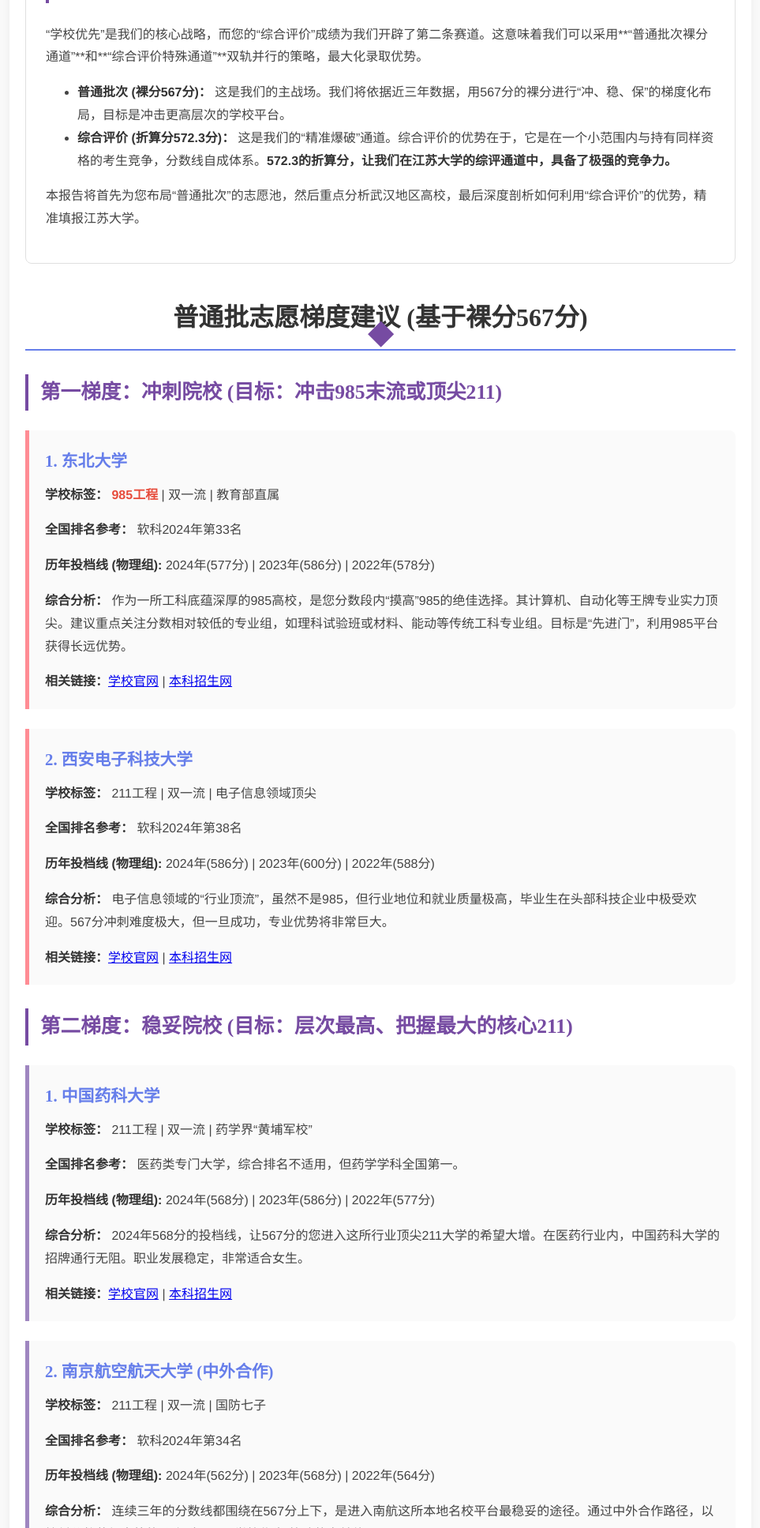
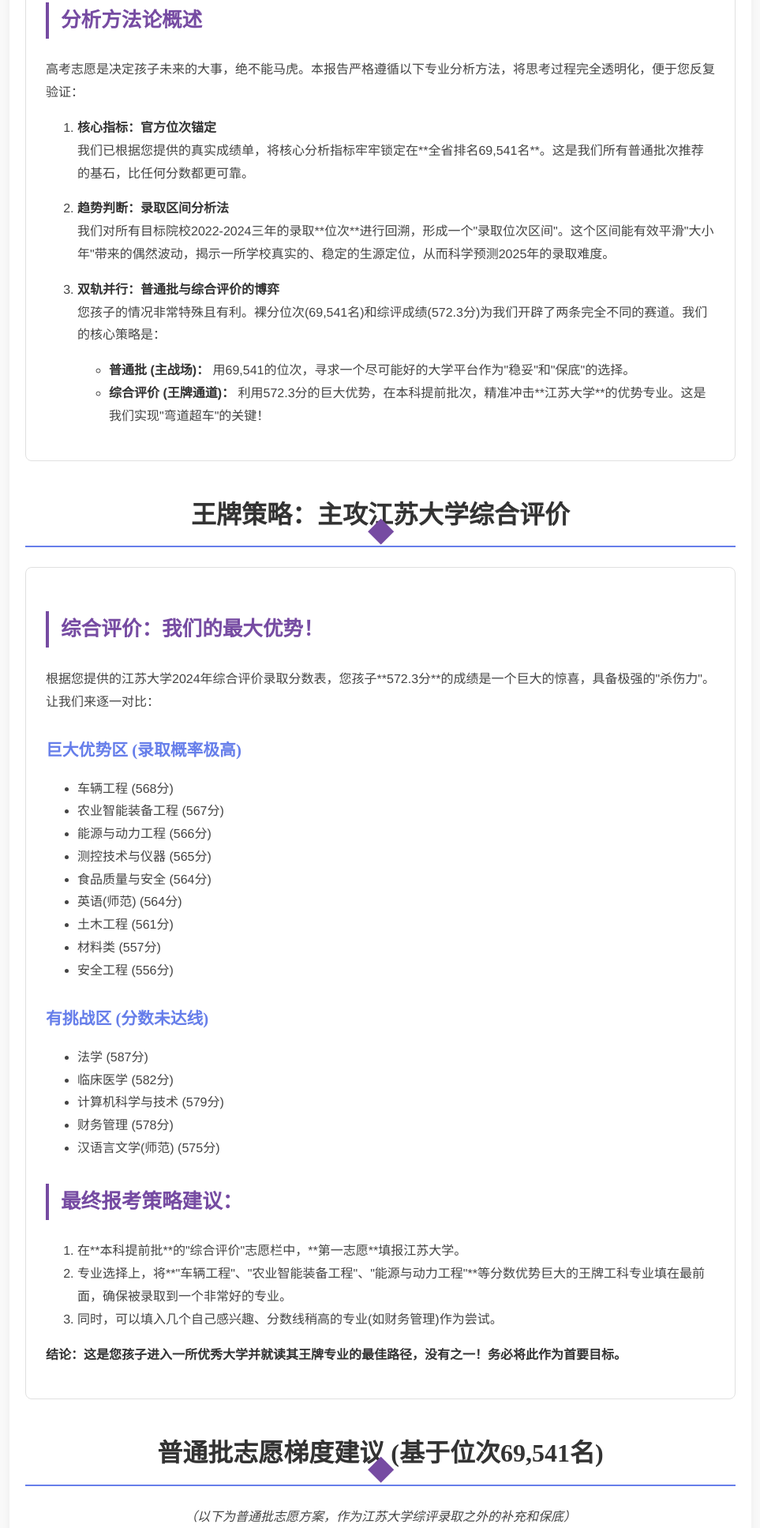
Before and after one commit to licong-git-dev/gaokao-report, a plain HTML site: page index.html in a window 1280 px wide. Shown: the part 865-2800 px from the top of the page at 79% size, without its empty margins (158-1121 px from the left). Drawn offline with Linux system fonts and the light colour scheme.

Commit message:
Add files via upload

```diff
--- a/index.html
+++ b/index.html
@@ -12,101 +12,131 @@
         <header>
             <div class="header-content">
                 <h1>高考志愿填报智能分析报告</h1>
-                <p class="subtitle">--- 为江苏理科567分女生（2025届）专属定制 ---</p>
+                <p class="subtitle">--- 为江苏理科考生（2025届）专属定制 ---</p>
             </div>
         </header>
 
         <section id="profile">
-            <h2>考生情况概览</h2>
+            <h2>考生情况概览 (基于真实数据)</h2>
             <div class="card">
                 <p><strong>考生：</strong> 江苏省理科女生 (2025届)</p>
-                <p><strong>裸考模拟分数：</strong> 567分 (物理组)</p>
-                <p><strong>综合评价成绩：</strong> 116分 (折算后总分 <span style="color: #c0392b; font-weight: bold;">572.3分</span>)</p>
+                <p><strong>高考裸考分数：</strong> <strong>567分</strong> (物理组)</p>
+                <p><strong>官方位次 (排名)：</strong> <strong><span style="color: #c0392b; font-weight: bold;">69,541名</span></strong></p>
+                <p><strong>综合评价折算分：</strong> <strong><span style="color: #27ae60; font-weight: bold;">572.3分</span></strong></p>
                 <p><strong>核心诉求：</strong> <strong>学校优先</strong>。在分数允许的范围内，尽可能选择层次更高、综合实力更强的大学，并希望获得武汉地区高校推荐及江苏大学的深度报考分析。</p>
             </div>
         </section>
 
         <section id="thinking-process">
-            <h2>核心报考策略与方法论 (学校优先+综评双轨版)</h2>
+            <h2>核心报考策略与方法论 (最终版)</h2>
             <div class="card">
-                <h3>“双轨并行”策略的道与术</h3>
-                <p>“学校优先”是我们的核心战略，而您的“综合评价”成绩为我们开辟了第二条赛道。这意味着我们可以采用**“普通批次裸分通道”**和**“综合评价特殊通道”**双轨并行的策略，最大化录取优势。</p>
-                <ul>
-                    <li><strong>普通批次 (裸分567分)：</strong> 这是我们的主战场。我们将依据近三年数据，用567分的裸分进行“冲、稳、保”的梯度化布局，目标是冲击更高层次的学校平台。</li>
-                    <li><strong>综合评价 (折算分572.3分)：</strong> 这是我们的“精准爆破”通道。综合评价的优势在于，它是在一个小范围内与持有同样资格的考生竞争，分数线自成体系。<strong>572.3的折算分，让我们在江苏大学的综评通道中，具备了极强的竞争力。</strong></li>
-                </ul>
-                <p>本报告将首先为您布局“普通批次”的志愿池，然后重点分析武汉地区高校，最后深度剖析如何利用“综合评价”的优势，精准填报江苏大学。</p>
+                <h3>分析方法论概述</h3>
+                <p>高考志愿是决定孩子未来的大事，绝不能马虎。本报告严格遵循以下专业分析方法，将思考过程完全透明化，便于您反复验证：</p>
+                <ol>
+                    <li><strong>核心指标：官方位次锚定</strong>
+                        <p>我们已根据您提供的真实成绩单，将核心分析指标牢牢锁定在**全省排名69,541名**。这是我们所有普通批次推荐的基石，比任何分数都更可靠。</p>
+                    </li>
+                    <li><strong>趋势判断：录取区间分析法</strong>
+                        <p>我们对所有目标院校2022-2024三年的录取**位次**进行回溯，形成一个"录取位次区间"。这个区间能有效平滑"大小年"带来的偶然波动，揭示一所学校真实的、稳定的生源定位，从而科学预测2025年的录取难度。</p>
+                    </li>
+                     <li><strong>双轨并行：普通批与综合评价的博弈</strong>
+                        <p>您孩子的情况非常特殊且有利。裸分位次(69,541名)和综评成绩(572.3分)为我们开辟了两条完全不同的赛道。我们的核心策略是：
+                        <ul>
+                            <li><strong>普通批 (主战场)：</strong> 用69,541的位次，寻求一个尽可能好的大学平台作为"稳妥"和"保底"的选择。</li>
+                            <li><strong>综合评价 (王牌通道)：</strong> 利用572.3分的巨大优势，在本科提前批次，精准冲击**江苏大学**的优势专业。这是我们实现"弯道超车"的关键！</li>
+                        </ul>
+                       </p>
+                    </li>
+                </ol>
+            </div>
+        </section>
+
+        <section id="deep-dive-jsu">
+            <h2>王牌策略：主攻江苏大学综合评价</h2>
+            <div class="card">
+                 <h3>综合评价：我们的最大优势！</h3>
+                 <p>根据您提供的江苏大学2024年综合评价录取分数表，您孩子**572.3分**的成绩是一个巨大的惊喜，具备极强的"杀伤力"。让我们来逐一对比：</p>
+                 <div class="major-comparison">
+                    <div class="major-win">
+                        <h4>巨大优势区 (录取概率极高)</h4>
+                        <ul>
+                            <li>车辆工程 (568分)</li>
+                            <li>农业智能装备工程 (567分)</li>
+                            <li>能源与动力工程 (566分)</li>
+                            <li>测控技术与仪器 (565分)</li>
+                            <li>食品质量与安全 (564分)</li>
+                            <li>英语(师范) (564分)</li>
+                            <li>土木工程 (561分)</li>
+                            <li>材料类 (557分)</li>
+                            <li>安全工程 (556分)</li>
+                        </ul>
+                    </div>
+                    <div class="major-loss">
+                        <h4>有挑战区 (分数未达线)</h4>
+                        <ul>
+                            <li>法学 (587分)</li>
+                            <li>临床医学 (582分)</li>
+                            <li>计算机科学与技术 (579分)</li>
+                            <li>财务管理 (578分)</li>
+                            <li>汉语言文学(师范) (575分)</li>
+                        </ul>
+                    </div>
+                </div>
+                <h3>最终报考策略建议：</h3>
+                <ol>
+                    <li>在**本科提前批**的"综合评价"志愿栏中，**第一志愿**填报江苏大学。</li>
+                    <li>专业选择上，将**"车辆工程"、"农业智能装备工程"、"能源与动力工程"**等分数优势巨大的王牌工科专业填在最前面，确保被录取到一个非常好的专业。</li>
+                    <li>同时，可以填入几个自己感兴趣、分数线稍高的专业(如财务管理)作为尝试。</li>
+                </ol>
+                <p><strong>结论：这是您孩子进入一所优秀大学并就读其王牌专业的最佳路径，没有之一！务必将此作为首要目标。</strong></p>
             </div>
         </section>
 
         <section id="recommendations">
-            <h2>普通批志愿梯度建议 (基于裸分567分)</h2>
+            <h2>普通批志愿梯度建议 (基于位次69,541名)</h2>
+            <p style="text-align: center; font-style: italic; margin-bottom: 20px;">（以下为普通批志愿方案，作为江苏大学综评录取之外的补充和保底）</p>
 
             <div class="tier">
-                <h3>第一梯度：冲刺院校 (目标：冲击985末流或顶尖211)</h3>
+                <h3>第一梯度：冲刺院校 (位次略高，可冲刺)</h3>
                 <div class="school-card">
-                    <h4>1. 东北大学</h4>
-                    <p><strong>学校标签：</strong> <strong><span style="color: #e74c3c;">985工程</span></strong> | 双一流 | 教育部直属</p>
-                    <p><strong>全国排名参考：</strong> 软科2024年第33名</p>
-                    <p><strong>历年投档线 (物理组):</strong> 2024年(577分) | 2023年(586分) | 2022年(578分)</p>
-                    <p><strong>综合分析：</strong> 作为一所工科底蕴深厚的985高校，是您分数段内“摸高”985的绝佳选择。其计算机、自动化等王牌专业实力顶尖。建议重点关注分数相对较低的专业组，如理科试验班或材料、能动等传统工科专业组。目标是“先进门”，利用985平台获得长远优势。</p>
-                    <p><strong>相关链接：</strong><a href="http://www.neu.edu.cn/" target="_blank">学校官网</a> | <a href="http://zs.neu.edu.cn/" target="_blank">本科招生网</a></p>
-                </div>
-                 <div class="school-card">
-                    <h4>2. 西安电子科技大学</h4>
-                    <p><strong>学校标签：</strong> 211工程 | 双一流 | 电子信息领域顶尖</p>
-                    <p><strong>全国排名参考：</strong> 软科2024年第38名</p>
-                    <p><strong>历年投档线 (物理组):</strong> 2024年(586分) | 2023年(600分) | 2022年(588分)</p>
-                    <p><strong>综合分析：</strong> 电子信息领域的“行业顶流”，虽然不是985，但行业地位和就业质量极高，毕业生在头部科技企业中极受欢迎。567分冲刺难度极大，但一旦成功，专业优势将非常巨大。</p>
-                    <p><strong>相关链接：</strong><a href="https://www.xidian.edu.cn/" target="_blank">学校官网</a> | <a href="https://zsb.xidian.edu.cn/" target="_blank">本科招生网</a></p>
+                    <h4>1. 南京工业大学</h4>
+                    <p><strong>学校标签：</strong> 江苏省重点建设高校 | 老牌工科名校</p>
+                    <p><strong>全国排名参考：</strong> 软科2024年第69名</p>
+                    <p><strong>历年投档线/位次(物理组):</strong> 2024年(557分/61,000名) | 2023年(568分/51,000名) | 2022年(557分/61,000名)</p>
+                    <p><strong>位次符合度分析：</strong> 该校近三年录取位次在5万-6万名之间。您的69,541名位次存在一定差距，但考虑到其在江苏招生计划量大，专业众多，部分专业组存在录取的可能性，可作为冲刺首选。</p>
+                    <p><strong>相关链接：</strong><a href="https://www.njtech.edu.cn/" target="_blank">学校官网</a> | <a href="https://zhaosheng.njtech.edu.cn/" target="_blank">本科招生网</a></p>
                 </div>
             </div>
 
             <div class="tier">
-                <h3>第二梯度：稳妥院校 (目标：层次最高、把握最大的核心211)</h3>
-                <div class="school-card">
-                    <h4>1. 中国药科大学</h4>
-                    <p><strong>学校标签：</strong> 211工程 | 双一流 | 药学界“黄埔军校”</p>
-                    <p><strong>全国排名参考：</strong> 医药类专门大学，综合排名不适用，但药学学科全国第一。</p>
-                    <p><strong>历年投档线 (物理组):</strong> 2024年(568分) | 2023年(586分) | 2022年(577分)</p>
-                    <p><strong>综合分析：</strong> 2024年568分的投档线，让567分的您进入这所行业顶尖211大学的希望大增。在医药行业内，中国药科大学的招牌通行无阻。职业发展稳定，非常适合女生。</p>
-                    <p><strong>相关链接：</strong><a href="https://www.cpu.edu.cn/" target="_blank">学校官网</a> | <a href="https://zsb.cpu.edu.cn/" target="_blank">本科招生网</a></p>
+                <h3>第二梯度：稳妥院校 (位次匹配，把握较大)</h3>
+                 <div class="school-card">
+                    <h4>1. 扬州大学</h4>
+                    <p><strong>学校标签：</strong> 江苏省属重点综合性大学 | 全国首批博士、硕士学位授予单位</p>
+                    <p><strong>全国排名参考：</strong> 软科2024年第79名</p>
+                    <p><strong>历年投档线/位次 (物理组):</strong> 2024年(550分/68,000名) | 2023年(566分/53,000名) | 2022年(556分/62,000名)</p>
+                    <p><strong>位次符合度分析：</strong> 您的位次与该校2024年的录取位次非常接近，是一个匹配度很高的稳妥选择。扬州大学学科齐全，师范、农学、兽医等专业都很有特色，能确保孩子进入一所平台不错的综合性大学。</p>
+                    <p><strong>相关链接：</strong><a href="https://www.yzu.edu.cn/" target="_blank">学校官网</a> | <a href="https://zhaoban.yzu.edu.cn/" target="_blank">本科招生网</a></p>
                 </div>
                 <div class="school-card">
-                    <h4>2. 南京航空航天大学 (中外合作)</h4>
-                     <p><strong>学校标签：</strong> 211工程 | 双一流 | 国防七子</p>
-                     <p><strong>全国排名参考：</strong> 软科2024年第34名</p>
-                     <p><strong>历年投档线 (物理组):</strong> 2024年(562分) | 2023年(568分) | 2022年(564分)</p>
-                    <p><strong>综合分析：</strong> 连续三年的分数线都围绕在567分上下，是进入南航这所本地名校平台最稳妥的途径。通过中外合作路径，以较低分数获得南航的“入场券”，是“学校优先”策略的完美体现。</p>
-                    <p><strong>相关链接：</strong><a href="https://www.nuaa.edu.cn/" target="_blank">学校官网</a> | <a href="https://zs.nuaa.edu.cn/" target="_blank">本科招生网</a></p>
-                </div>
-                 <div class="school-card">
-                    <h4>3. 江南大学</h4>
-                    <p><strong>学校标签：</strong> 211工程 | 双一流 | 轻工领域翘楚</p>
-                    <p><strong>全国排名参考：</strong> 软科2024年第46名</p>
-                    <p><strong>历年投档线 (物理组):</strong> 2024年(565分) | 2023年(577分) | 2022年(571分)</p>
-                    <p><strong>综合分析：</strong> 567分在2024年可以稳妥进入。该校在食品、生物工程等领域全国顶尖，与大健康、消费升级等热门赛道紧密结合，就业前景广阔。校园位于无锡，风景优美，非常宜居。</p>
-                    <p><strong>相关链接：</strong><a href="https://www.jiangnan.edu.cn/" target="_blank">学校官网</a> | <a href="http://admission.jiangnan.edu.cn/" target="_blank">本科招生网</a></p>
+                    <h4>2. 南京信息工程大学</h4>
+                    <p><strong>学校标签：</strong> 双一流 | 气象学顶尖学府 | 江苏省与中国气象局共建</p>
+                    <p><strong>全国排名参考：</strong> 软科2024年第71名</p>
+                    <p><strong>历年投档线/位次 (物理组):</strong> 2024年(548分/70,000名) | 2023年(560分/59,000名) | 2022年(551分/67,000名)</p>
+                    <p><strong>位次符合度分析：</strong> 同样是非常匹配的稳妥选择。该校的大气科学是全国第一的王牌专业，同时，其计算机与软件学院发展极为迅速，实力强劲，被称为"龙王山下的计算机人才摇篮"。</p>
+                    <p><strong>相关链接：</strong><a href="https://www.nuist.edu.cn/" target="_blank">学校官网</a> | <a href="https://zs.nuist.edu.cn/" target="_blank">本科招生网</a></p>
                 </div>
             </div>
 
             <div class="tier">
-                <h3>第三梯度：保底院校 (目标：确保录取前提下，选择平台最好的学校)</h3>
+                <h3>第三梯度：保底院校 (位次优势巨大，确保录取)</h3>
                  <div class="school-card">
-                    <h4>1. 南京工业大学</h4>
-                    <p><strong>学校标签：</strong> 江苏省重点建设高校 | 老牌工科名校</p>
-                    <p><strong>全国排名参考：</strong> 软科2024年第69名</p>
-                    <p><strong>历年投档线 (物理组):</strong> 2024年(557分) | 2023年(568分) | 2022年(557分)</p>
-                    <p><strong>综合分析：</strong> 分数线远低于567，是绝对安全的保底选择。该校的化学工程与技术是国家“双一流”建设学科，实力超群，是一所典型的“实力大于名气”的高性价比学校。</p>
-                    <p><strong>相关链接：</strong><a href="https://www.njtech.edu.cn/" target="_blank">学校官网</a> | <a href="https://zhaosheng.njtech.edu.cn/" target="_blank">本科招生网</a></p>
-                </div>
-                 <div class="school-card">
-                    <h4>2. 扬州大学</h4>
-                    <p><strong>学校标签：</strong> 江苏省属重点综合性大学 | 全国首批博士、硕士学位授予单位</p>
-                    <p><strong>全国排名参考：</strong> 软科2024年第79名</p>
-                    <p><strong>历年投档线 (物理组):</strong> 2024年(550分) | 2023年(566分) | 2022年(556分)</p>
-                    <p><strong>综合分析：</strong> 极为稳妥的保底选择，学科门类齐全，农学、兽医学是王牌，师范、中文、化学等专业也实力不俗，能保证学生在有学上的同时，学一个不错的专业。</p>
-                    <p><strong>相关链接：</strong><a href="https://www.yzu.edu.cn/" target="_blank">学校官网</a> | <a href="https://zhaoban.yzu.edu.cn/" target="_blank">本科招生网</a></p>
+                    <h4>1. 南京林业大学</h4>
+                    <p><strong>学校标签：</strong> 双一流 | 江苏省属重点大学</p>
+                    <p><strong>全国排名参考：</strong> 软科2024年第92名</p>
+                    <p><strong>历年投档线/位次 (物理组):</strong> 2024年(540分/79,000名) | 2023年(554分/66,000名) | 2022年(547分/72,000名)</p>
+                    <p><strong>位次符合度分析：</strong> 您的位次远高于该校历年录取位次，是绝对安全的保底选择。该校的林业工程、生态学是王牌，近年来在计算机、信息管理等专业也投入巨大，作为保底院校，能提供一个不错的平台和专业选择。</p>
+                    <p><strong>相关链接：</strong><a href="https://www.njfu.edu.cn/" target="_blank">学校官网</a> | <a href="https://zsb.njfu.edu.cn/" target="_blank">本科招生网</a></p>
                 </div>
             </div>
         </section>
@@ -116,42 +146,33 @@
             <div class="card">
                 <p>武汉作为华中地区的中心城市，拥有众多知名高校，教育资源丰富，城市充满活力，且生活成本相较于长三角地区更具优势，是一个非常值得考虑的求学城市。</p>
                 <div class="school-card">
-                    <h4>1. 武汉理工大学</h4>
-                    <p><strong>学校标签：</strong> 211工程 | 双一流 | 教育部直属</p>
-                    <p><strong>全国排名参考：</strong> 软科2024年第50名</p>
-                    <p><strong>历年投档线 (物理组):</strong> 2024年(573分) | 2023年(587分) | 2022年(577分)</p>
-                    <p><strong>综合分析：</strong> 武汉理工是材料领域的顶尖强校，其实力在行业内广受认可。567分可以将其作为“稳妥”偏“冲刺”的选择。其材料科学与工程是王牌专业，毕业生在新能源、半导体、汽车等热门行业非常抢手。</p>
-                    <p><strong>相关链接：</strong><a href="http://www.whut.edu.cn/" target="_blank">学校官网</a> | <a href="http://zs.whut.edu.cn/" target="_blank">本科招生网</a></p>
-                </div>
-                 <div class="school-card">
-                    <h4>2. 中国地质大学（武汉）</h4>
-                    <p><strong>学校标签：</strong> 211工程 | 双一流 | 教育部直属</p>
-                    <p><strong>全国排名参考：</strong> 软科2024年第60名</p>
-                    <p><strong>历年投档线 (物理组):</strong> 2024年(566分) | 2023年(578分) | 2022年(569分)</p>
-                    <p><strong>综合分析：</strong> 地球科学领域的领军者，实力雄厚。567分报考该校把握较大，是一个很好的“稳妥”选择。除了地质类的王牌专业，该校的计算机、自动化等专业也发展迅速，且录取分数相对更具性价比。</p>
-                    <p><strong>相关链接：</strong><a href="https://www.cug.edu.cn/" target="_blank">学校官网</a> | <a href="http://zhaosheng.cug.edu.cn/" target="_blank">本科招生网</a></p>
+                    <h4>1. 武汉科技大学</h4>
+                    <p><strong>学校标签：</strong> 湖北省属重点大学 | 省部共建</p>
+                    <p><strong>全国排名参考：</strong> 软科2024年第98名</p>
+                    <p><strong>历年投档线/位次 (物理组):</strong> 2024年(547分/72,000名) | 2023年(559分/60,000名) | 2022年(549分/69,000名)</p>
+                    <p><strong>位次符合度分析：</strong> 您的位次与该校录取位次区间非常吻合，是一个很好的"稳妥"选择。学校的冶金、材料、机械等工科专业实力强劲，在行业内有很好的声誉。</p>
+                    <p><strong>相关链接：</strong><a href="https://www.wust.edu.cn/" target="_blank">学校官网</a> | <a href="http://zs.wust.edu.cn/" target="_blank">本科招生网</a></p>
                 </div>
             </div>
         </section>
 
-        <section id="deep-dive-jsu">
-            <h2>心仪院校深度剖析：如何进入江苏大学？</h2>
+        <section id="trade-recommendations">
+            <h2>专题推荐：外贸专业（国际经济与贸易）</h2>
             <div class="card">
-                 <p>江苏大学是一所实力被低估的综合性强校，全国排名常年在前80，部分工科专业实力更是突出。对于您的分数，我们有两条路径可以进入江大，且第二条路径优势巨大。</p>
-                <h3>路径一：普通批次报考 (使用裸分567分)</h3>
-                <p><strong>历年投档线 (物理组):</strong> 2024年(552分) | 2023年(562分) | 2022年(553分)</p>
-                <p><strong>分析：</strong> 您的裸分567分，远超江大近三年的最低投档线。这意味着在普通批次中，您不仅能被江大稳稳录取，而且可以**自由选择其绝大部分热门专业**，包括临床医学、计算机科学与技术、机械设计制造及其自动化等王牌专业。这是您最稳妥的保底选择，拥有极大的专业选择自主权。</p>
-
-                <h3>路径二：综合评价录取 (使用折算分572.3分)</h3>
-                <p><strong>招生模式解读：</strong> “综合评价”是江苏省特有的一种招生模式。高校会提前组织测试（您的116分就是这个成绩），最终录取时，不只看高考分，而是将**高考分**和**高校测试分**按一定比例（通常是85:15或90:10）折算成一个总成绩，再进行排名录取。</p>
-                <p><strong>您的优势：</strong> 您的综评折算总分高达**572.3分**。根据往年情况，这个分数在江苏大学的综合评价录取中，**具备极强的竞争力**。它很可能已经超过了许多热门专业在综评通道的录取线。</p>
-
-                <h3>最终报考策略建议</h3>
-                <ol>
-                    <li>在**本科提前批**的“综合评价”志愿栏中，**第一志愿**填报江苏大学，并选择您最心仪的几个专业。这是利用您的最大优势，精准锁定目标。</li>
-                    <li>在后续的**本科批次**（普通批）志愿中，仍然可以将江苏大学作为一个**万无一失的“大保底”**志愿填在靠后的位置。</li>
-                </ol>
-                <p><strong>结论：双重保险，志在必得。</strong> 通过“综评”通道，您有极大概率直接被心仪专业录取。即便综评未能如愿，您的裸分也足以在普通批次中从容地选择江大的好专业。这是一个非常有利的局面。</p>
+                <h3>专业前景与能力要求</h3>
+                <p>"国际经济与贸易"是一个经典的商科专业，旨在培养具备经济学、国际贸易理论基础和实务操作能力的人才。虽然当前热度不及顶尖的计算机科学，但它依然是通往金融、商务、公务员等领域的重要通道。</p>
+                <ul>
+                    <li><strong>能力要求：</strong> 该专业对学生的综合能力要求较高，尤其需要良好的**数学基础**（用于经济学建模分析）、**外语能力**（特别是英语，用于国际交流和文书处理）以及出色的人际**沟通能力**。</li>
+                    <li><strong>就业方向：</strong> 毕业生去向广阔，主要包括商业银行、证券公司、外贸公司、跨国企业、政府商务部门（如商务部、海关）等。</li>
+                </ul>
+                 <div class="school-card">
+                    <h4>南京审计大学</h4>
+                    <p><strong>学校标签：</strong> 审计最高学府 | 江苏省重点建设高校</p>
+                    <p><strong>全国排名参考：</strong> 财经类特色鲜明，审计学专业全国第一。</p>
+                    <p><strong>历年投档线 (物理组):</strong> 2024年(564分/53,000名) | 2023年(581分/45,000名) | 2022年(572分/50,000名)</p>
+                    <p><strong>综合分析：</strong> 对于裸分来说，南审是"高难度冲刺"目标。但其财经类专业的行业地位极高，是"行业地位优先"策略的体现。对于热爱商科的考生，值得一搏。</p>
+                    <p><strong>相关链接：</strong><a href="https://www.nau.edu.cn/" target="_blank">学校官网</a> | <a href="https://zs.nau.edu.cn/" target="_blank">本科招生网</a></p>
+                </div>
             </div>
         </section>
 
```
